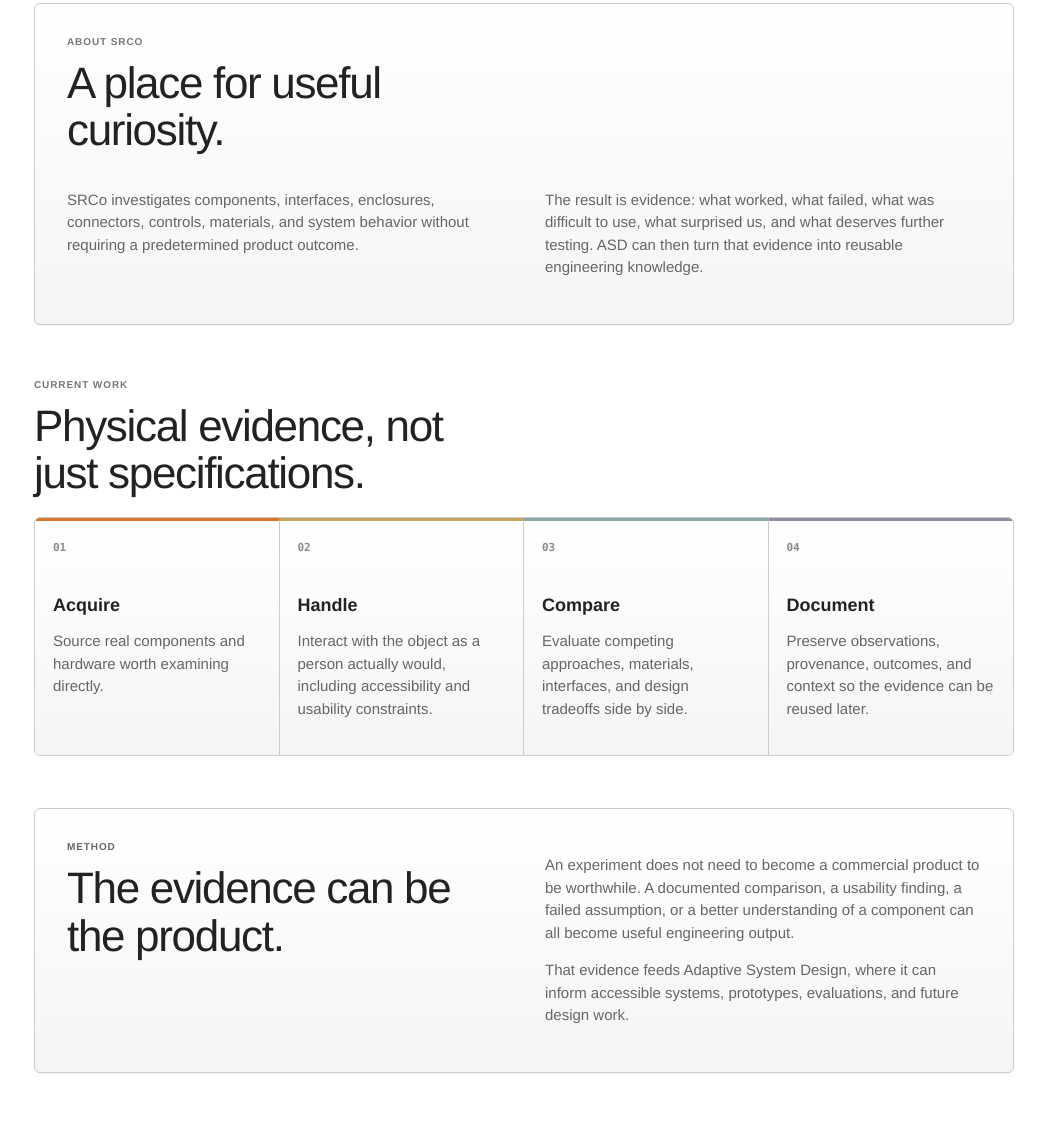
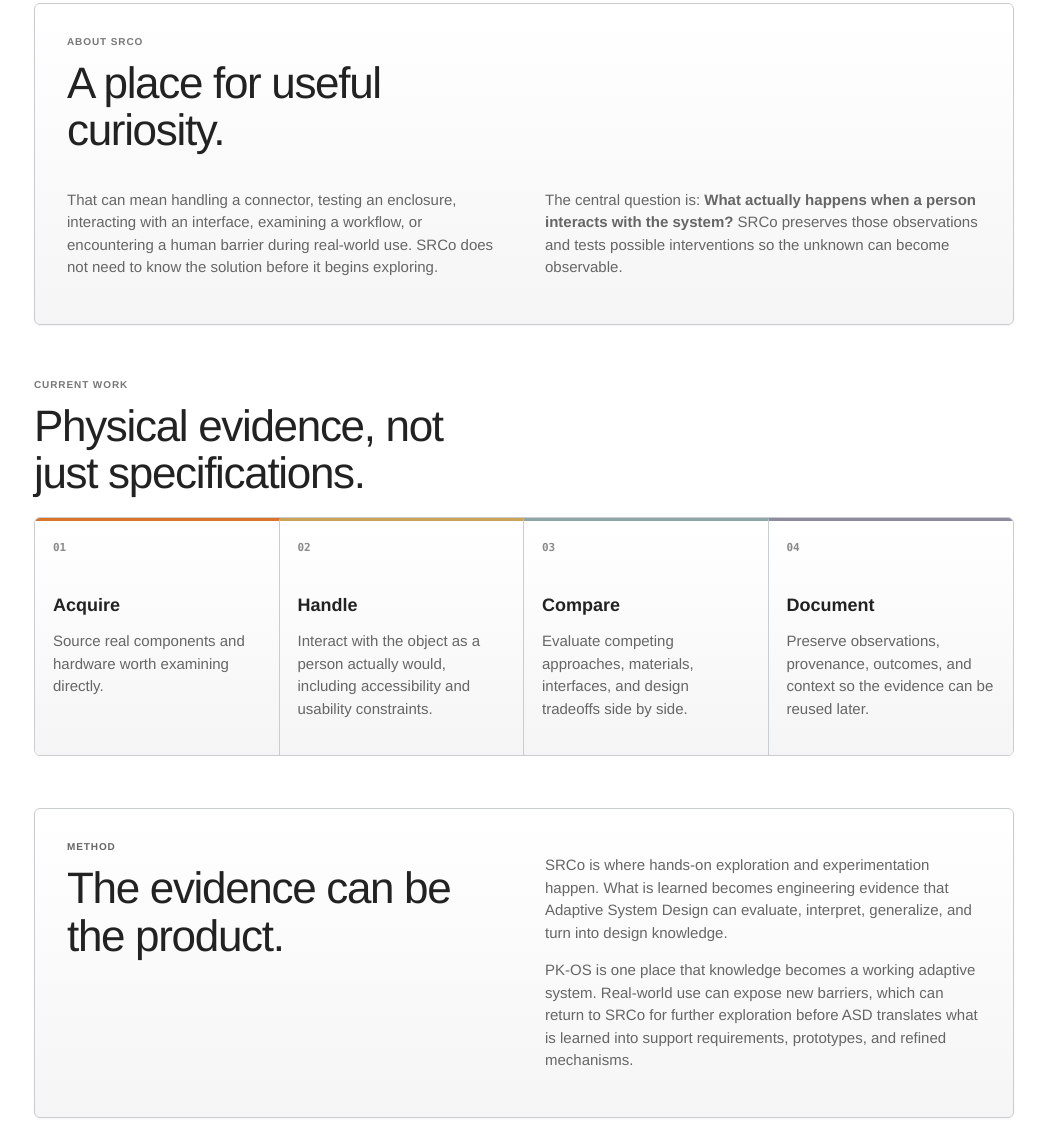
Before and after one commit to AdaptiveSystemDesign/SRCo, a plain HTML site: page index.html in a window 1280 px wide. Shown: the part 647-1768 px from the top of the page, without its empty margins (116-1161 px from the left). Drawn offline with Linux system fonts and the light colour scheme.

Commit message:
Clarify SRCo role in ASD evidence loop

```diff
--- a/index.html
+++ b/index.html
@@ -4,7 +4,7 @@
   <meta charset="utf-8">
   <meta name="viewport" content="width=device-width, initial-scale=1">
   <title>SRCo · Adaptive System Design</title>
-  <meta name="description" content="SRCo is the skunkworks function within Adaptive System Design, exploring components, systems, and prototypes through acquisition, interaction, testing, and documentation.">
+  <meta name="description" content="SRCo is the skunkworks of Adaptive System Design: a place for tactile exploration, experimentation, and evidence gathering before the answer or application is known.">
   <link rel="stylesheet" href="styles.css">
 </head>
 <body>
@@ -30,7 +30,7 @@
     <section class="hero" id="top" aria-labelledby="hero-title">
       <p class="eyebrow">Exploration · Components · Prototype evidence</p>
       <h1 id="hero-title">Explore before the application is known.</h1>
-      <p class="lede">SRCo is the skunkworks function within Adaptive System Design. It turns curiosity into physical evidence through acquisition, interaction, testing, and documentation.</p>
+      <p class="lede">SRCo is the skunkworks of Adaptive System Design: a place for tactile exploration, experimentation, and evidence gathering before the answer — or even the application — is known.</p>
       <div class="hero-actions">
         <a class="button primary" href="#work">See what SRCo does</a>
         <a class="button secondary" href="https://adaptivesystemdesign.com">Visit Adaptive System Design</a>
@@ -41,8 +41,8 @@
       <p class="section-label">About SRCo</p>
       <h2 id="about-title">A place for useful curiosity.</h2>
       <div class="two-column">
-        <p>SRCo investigates components, interfaces, enclosures, connectors, controls, materials, and system behavior without requiring a predetermined product outcome.</p>
-        <p>The result is evidence: what worked, what failed, what was difficult to use, what surprised us, and what deserves further testing. ASD can then turn that evidence into reusable engineering knowledge.</p>
+        <p>That can mean handling a connector, testing an enclosure, interacting with an interface, examining a workflow, or encountering a human barrier during real-world use. SRCo does not need to know the solution before it begins exploring.</p>
+        <p>The central question is: <strong>What actually happens when a person interacts with the system?</strong> SRCo preserves those observations and tests possible interventions so the unknown can become observable.</p>
       </div>
     </section>
 
@@ -63,8 +63,8 @@
         <h2 id="method-title">The evidence can be the product.</h2>
       </div>
       <div>
-        <p>An experiment does not need to become a commercial product to be worthwhile. A documented comparison, a usability finding, a failed assumption, or a better understanding of a component can all become useful engineering output.</p>
-        <p>That evidence feeds Adaptive System Design, where it can inform accessible systems, prototypes, evaluations, and future design work.</p>
+        <p>SRCo is where hands-on exploration and experimentation happen. What is learned becomes engineering evidence that Adaptive System Design can evaluate, interpret, generalize, and turn into design knowledge.</p>
+        <p>PK-OS is one place that knowledge becomes a working adaptive system. Real-world use can expose new barriers, which can return to SRCo for further exploration before ASD translates what is learned into support requirements, prototypes, and refined mechanisms.</p>
       </div>
     </section>
 
```
